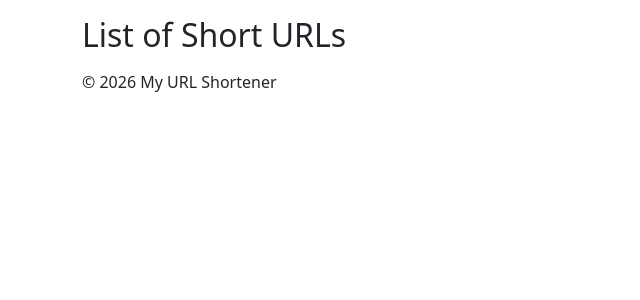
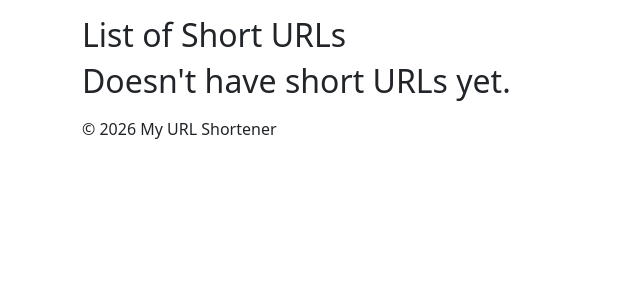
Before and after one commit to zifrit/url_shortener, a FastAPI app: template app/templates/short_url/list.html in a window 1280 px wide. Shown: the part 56-356 px from the top of the page, without its empty margins (0-640 px from the left). Run offline with FastAPI, Linux system fonts and the light colour scheme; the template is opened without the code that fills it, so the values that code supplies are empty; parts of the project's set-up code (start-up, migrations or seed data) failed here and were passed over.

Commit message:
add: implement listing of short URLs in the web interface

```diff
--- a/app/templates/short_url/list.html
+++ b/app/templates/short_url/list.html
@@ -9,4 +9,18 @@
   <h2>
     List of Short URLs
   </h2>
+  {% if list_of_short_urls %}
+  	{% for short_url in list_of_short_urls %}
+  		<div class="container my-2 p-2 bg-info bg-opacity-10 border border-info border-start-0 rounded-end">
+      <p class="">
+        {{ short_url.slug }}
+      </p>
+        <a class="btn btn-warning " href="{{ short_url.target_url }}">Link</a>
+      </div>
+  	{% endfor %}
+  {% else %}
+  	<h2>
+    Doesn't have short URLs yet.
+    </h2>
+  {% endif %}
 {% endblock %}
```
Also changed, not shown: app/web/short_url/list.py (+10 -2 lines).
